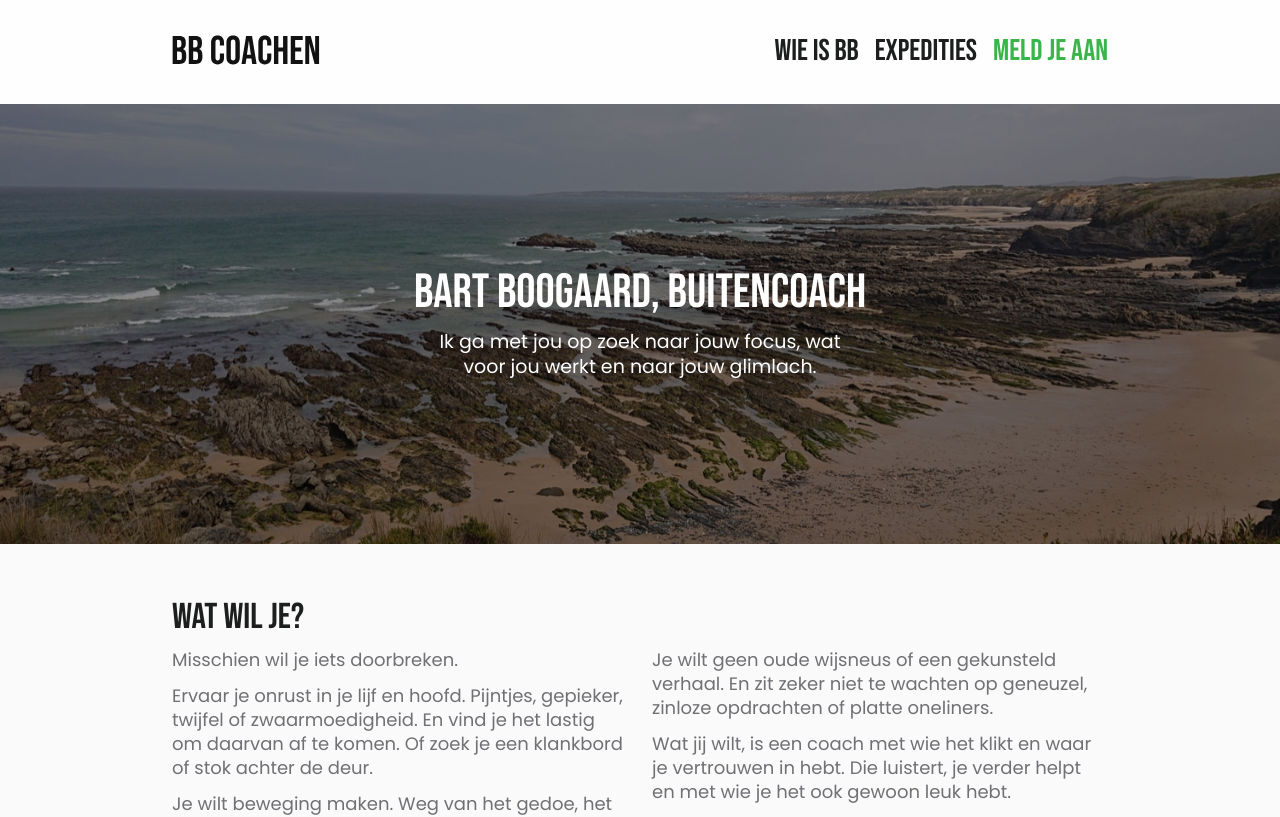
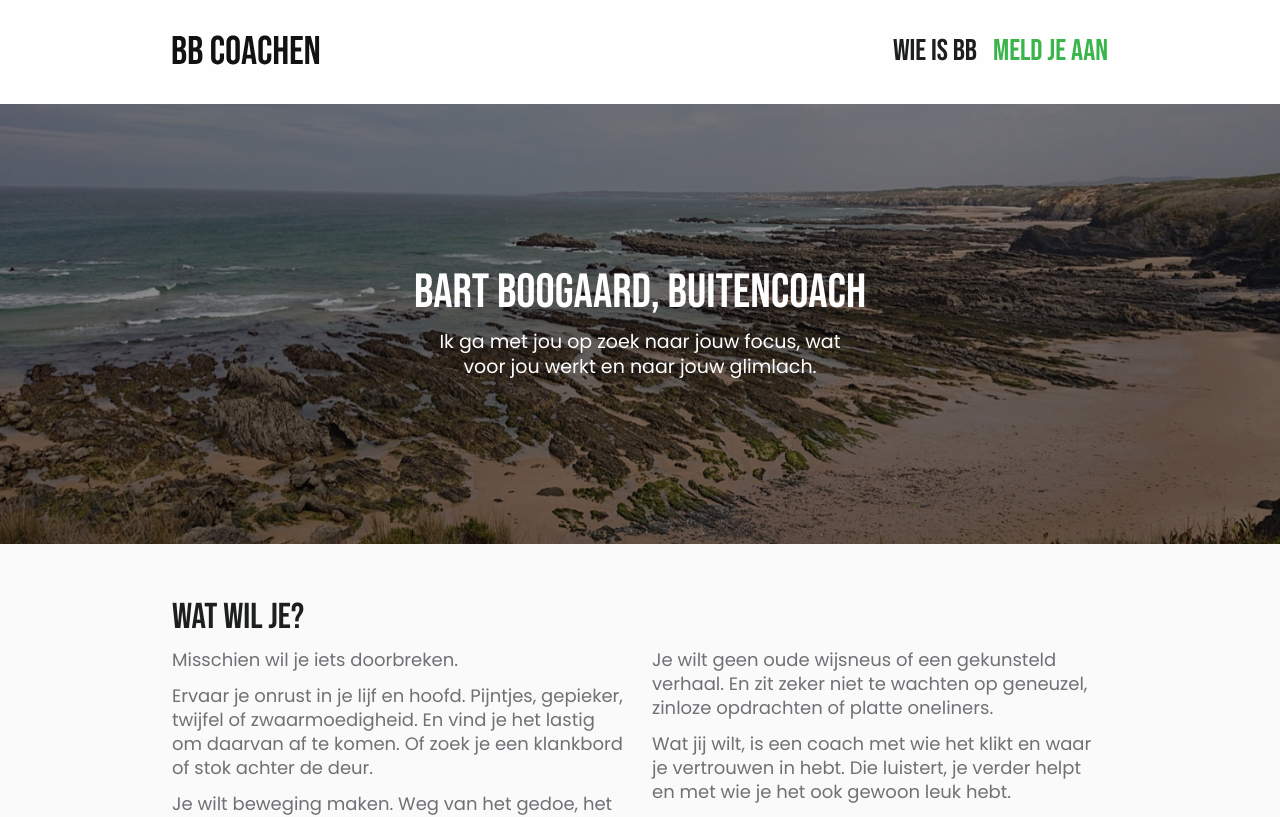
Before and after one commit to sjaakluthart/bb-coachen-website, a React (Create React App) app: page / in a window 1280 px wide. Shown: the top 817 px of the page. Built offline with nearby package versions, Linux system fonts and the light colour scheme.

Commit message:
Disabled Expeditions page.

```diff
--- a/src/components/Header.tsx
+++ b/src/components/Header.tsx
@@ -14,9 +14,9 @@ const Header = () => (
         <NavLink to="/about" exact>
           Wie is BB
         </NavLink>
-        <NavLink to="/expeditions" exact>
+        {/* <NavLink to="/expeditions" exact>
           Expedities
-        </NavLink>
+        </NavLink> */}
         <a href="mailto:bart@bbcoachen.nl?subject=Coach Expeditie" className="sign-up">Meld je aan</a>
       </nav>
     </section>
--- a/src/index.tsx
+++ b/src/index.tsx
@@ -1,7 +1,7 @@
 import React from 'react';
 import { hydrate, render } from 'react-dom';
-import 'slick-carousel/slick/slick.css';
-import 'slick-carousel/slick/slick-theme.css';
+// import 'slick-carousel/slick/slick.css';
+// import 'slick-carousel/slick/slick-theme.css';
 import '@fontsource/bebas-neue';
 import '@fontsource/poppins';
 import '@fontsource/poppins/500.css';
--- a/src/router/index.tsx
+++ b/src/router/index.tsx
@@ -5,13 +5,13 @@ import Header from '../components/Header';
 import Footer from '../components/Footer';
 import Home from '../components/Home';
 import About from '../components/About';
-import Expeditions from '../components/Expeditions';
+// import Expeditions from '../components/Expeditions';
 
 const Router = () => (
   <BrowserRouter>
     <Header />
     <Switch>
-      <Route path="/expeditions" component={Expeditions} />
+      {/* <Route path="/expeditions" component={Expeditions} /> */}
       <Route path="/about" component={About} />
       <Route path="/" component={Home} />
     </Switch>
```
